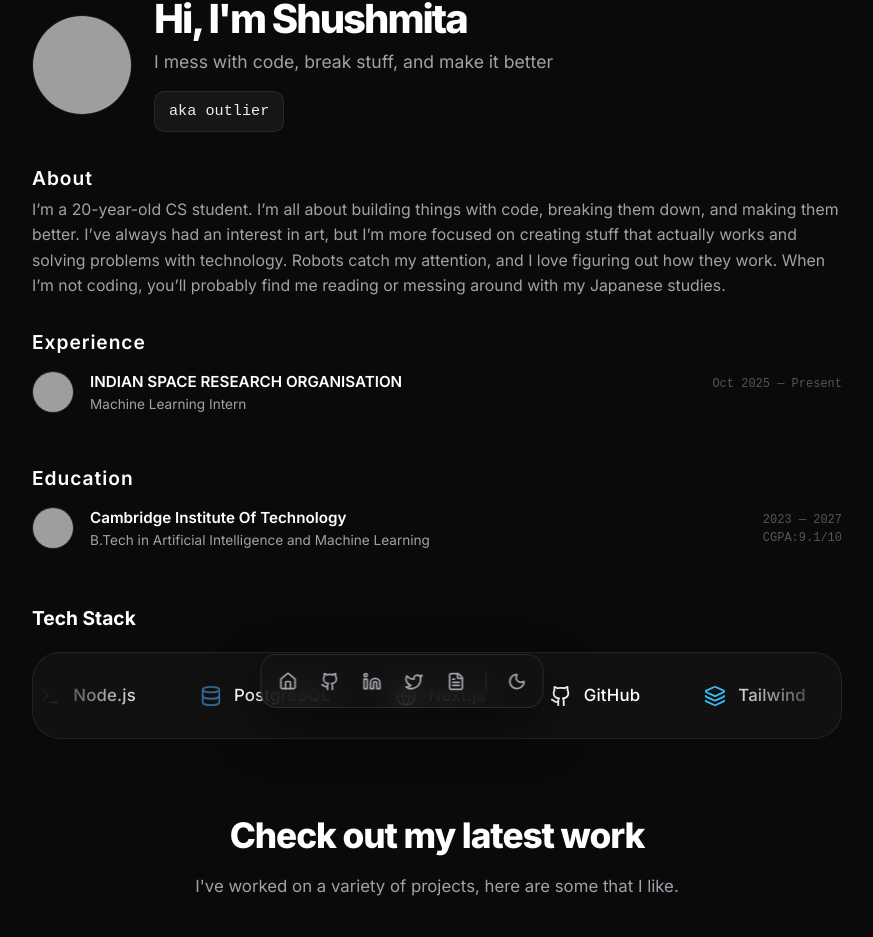
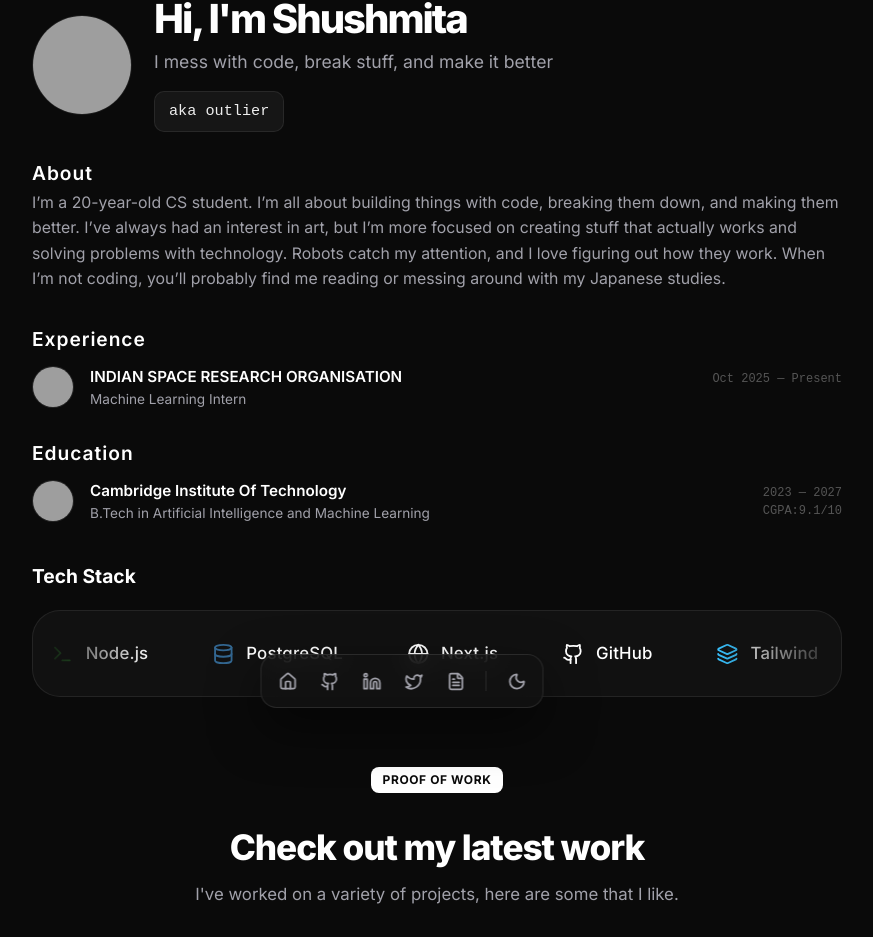
Before and after one commit to Shushmitaaaa/portfolio-shushmita, a React (Vite) app: page / in a window 1280 px wide. Shown: the part 68-1005 px from the top of the page, without its empty margins (238-1111 px from the left). Built offline with nearby package versions, Linux system fonts and the light colour scheme; grey boxes are pictures that could not be loaded.

Commit message:
fixed spacing between experience and education section

```diff
--- a/src/App.css
+++ b/src/App.css
@@ -105,12 +105,12 @@ body {
 
 /* --- About Section --- */
 .section-title {
-  margin-top: 10px;
+  margin-top: 5px !important;
   color: var(--text-main);
   font-size: 1.2rem !important;
   font-weight: 600;
   letter-spacing: 0.05em;
-  margin-bottom: 4px !important;
+  margin-bottom: 2px !important;
 }
 
 /* Fix About Section Spacing */
@@ -118,7 +118,7 @@ body {
   display: flex;
   flex-direction: column;
   gap: 0px !important;
-  margin-bottom: 10px;
+  margin-bottom: 19px;
 }
 
 .about-text {
@@ -257,10 +257,11 @@ body {
 
 .projects-header {
   text-align: center;
-  margin-bottom: 40px;
+  margin-bottom: 30px;
   display: flex;
   flex-direction: column;
-  gap: 12px;
+  gap: 8px; /* Reduced gap to keep badge closer to title */
+  align-items: center;
 }
 
 .header-title {
@@ -276,6 +277,18 @@ body {
   max-width: 600px;
   margin: 0 auto;
   line-height: 1.5;
+}
+
+.contact-badge {
+  background: var(--text-main);
+  color: var(--bg);
+  padding: 4px 12px;
+  border-radius: 8px;
+  font-size: 0.75rem;
+  font-weight: 700;
+  text-transform: uppercase;
+  /* margin-bottom: 3px;  */
+  letter-spacing: 0.05em;
 }
 
 
@@ -441,7 +454,7 @@ body {
 .simple-item {
   width: 100%;
   padding: 10px 0;
-  margin-bottom: 0px !important;
+  margin-bottom: -15px ;
 }
 
 .item-main-row {
@@ -497,7 +510,7 @@ body {
 
 
 .writings-section {
-  padding: 60px 0;
+  padding: 40px 0 0 0;
   width: 100%;
   display: flex;
   flex-direction: column;
@@ -506,7 +519,7 @@ body {
 
 .writing-header {
   text-align: center;
-  margin-bottom: 60px;
+  margin-bottom: 50px;
 }
 
 
@@ -584,6 +597,11 @@ body {
   margin-bottom: 12px;
 }
 
+.contact-badge{
+  font-size: 20px;
+  margin-bottom: 18px;
+}
+
 .writing-tag {
   font-size: 0.65rem;
   font-weight: 800;
@@ -647,8 +665,9 @@ body {
   align-items: center;
   justify-content: center;
   text-align: center;
-  padding: 90px 0 90px 0;
+  padding: 90px 0 100px 0;
   width: 100%;
+  margin-left: -35px;
 }
 
 .contact-badge {
--- a/src/components/projects.jsx
+++ b/src/components/projects.jsx
@@ -9,7 +9,7 @@ const projectList = [
   { name: "UptimeX", category: "fun", year: "2023", tags: ["Next.js", "SSL"], desc: "A clean dashboard for monitoring server health with native Discord and Telegram webhooks.", image: "https://images.unsplash.com/photo-1544197150-b99a580bb7a8?auto=format&fit=crop&w=600" },
   { name: "ZenTab", category: "fun", year: "2024", tags: ["JS", "Design"], desc: "A browser extension that replaces your new tab with generative art and a focus timer.", image: "https://images.unsplash.com/photo-1506126613408-eca07ce68773?auto=format&fit=crop&w=600" },
   { name: "MochiSynth", category: "fun", year: "2025", tags: ["Python", "DSP"], desc: "A digital synthesizer that converts hand movements via webcam into lo-fi beats.", image: "https://images.unsplash.com/photo-1511671782779-c97d3d27a1d4?auto=format&fit=crop&w=600" },
-  { name: "Grit", category: "major", year: "2025", tags: ["Rust", "CLI"], desc: "A version control system for Spotify playlists. Built with Rust for high-performance terminal UI interaction.", image: "https://images.unsplash.com/photo-1614850523296-d8c1af93d400?auto=format&fit=crop&w=600" }
+  // { name: "Grit", category: "major", year: "2025", tags: ["Rust", "CLI"], desc: "A version control system for Spotify playlists. Built with Rust for high-performance terminal UI interaction.", image: "https://images.unsplash.com/photo-1614850523296-d8c1af93d400?auto=format&fit=crop&w=600" }
 ];
 
 export default function Projects() {
@@ -27,6 +27,9 @@ export default function Projects() {
 
       <section className="projects-section">
         <div className="projects-header">
+          <div className="contact-badge" style={{ alignSelf: 'center', width: 'fit-content' }}>
+            Proof of Work
+          </div>
             <h2 className="header-title">Check out my latest work</h2>
             <p className="header-subtitle">
             I've worked on a variety of projects, here are some that I like.
```
